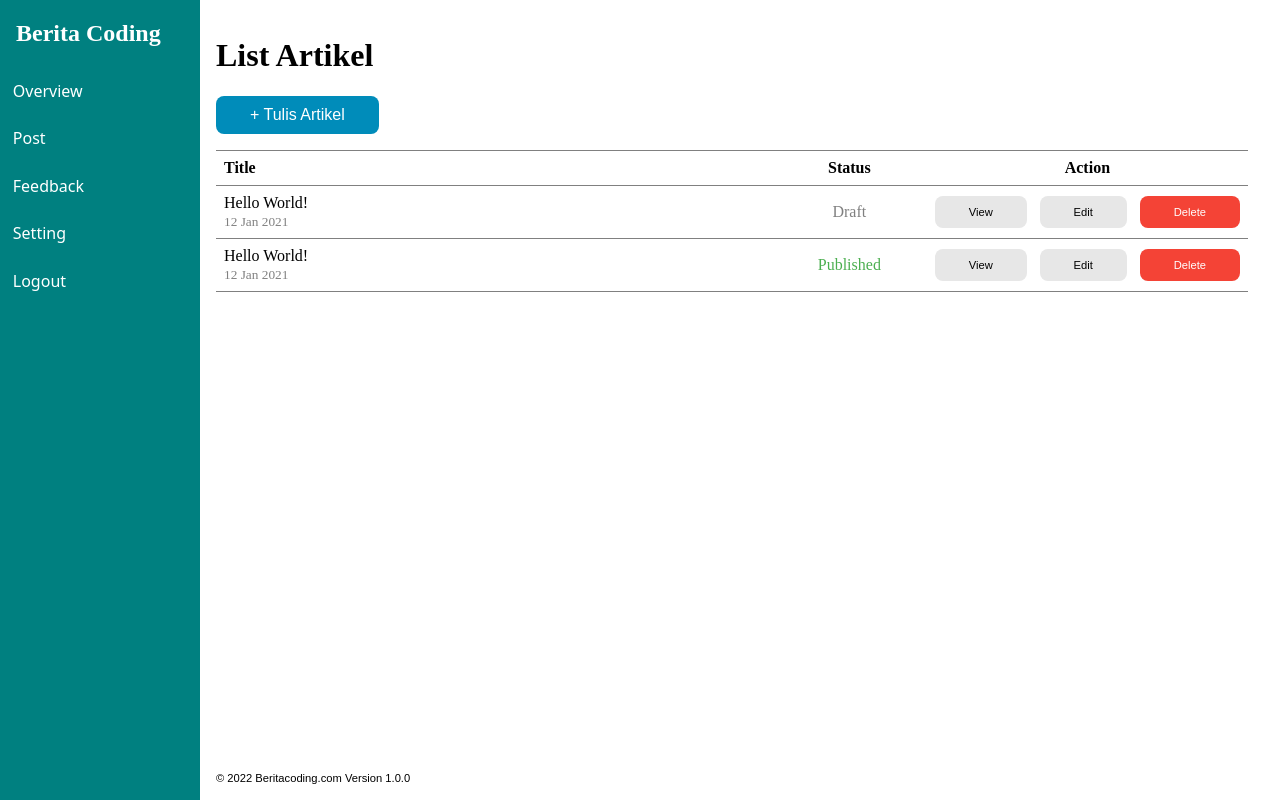
After one commit to TinkerbellBeStrong/beritacoding, a CodeIgniter app: the page made by application/views/admin/post_list.php in a window 1280 px wide. The commit adds this page. Run offline with CodeIgniter, Linux system fonts and the light colour scheme.

Commit message:
MATERI MEMBUAT HALAMAN ADMIN

```diff
--- a/application/config/autoload.php
+++ b/application/config/autoload.php
@@ -58,7 +58,7 @@ $autoload['packages'] = array();
 |
 |	$autoload['libraries'] = array('user_agent' => 'ua');
 */
-$autoload['libraries'] = array('database');
+$autoload['libraries'] = array('database','session');
 
 /*
 | -------------------------------------------------------------------
--- a/application/config/routes.php
+++ b/application/config/routes.php
@@ -58,4 +58,4 @@ $route['contact'] = 'page/contact';
 $route['article/(:any)'] = 'article/show/$1';
 
 //route ini untuk halaman admin
-$route['admin'] = 'admin/dasboard';
+$route['admin'] = 'admin/dashboard';
--- /dev/null
+++ b/application/views/admin/_partials/footer.php
@@ -0,0 +1,3 @@
+<footer class="footer">
+	&copy; <?= Date('Y') ?> Beritacoding.com Version 1.0.0
+</footer>
--- /dev/null
+++ b/application/views/admin/_partials/head.php
@@ -0,0 +1,5 @@
+<meta charset="UTF-8">
+<meta http-equiv="X-UA-Compatible" content="IE=edge">
+<meta name="viewport" content="width=device-width, initial-scale=1.0">
+<title>Admin - Beritacoding</title>
+<link rel="stylesheet" href="<?= base_url('assets/css/admin.css') ?>">
--- /dev/null
+++ b/application/views/admin/_partials/side_nav.php
@@ -0,0 +1,12 @@
+<aside class="side-nav">
+	<div class="brand">
+		<h2>Berita Coding</h2>
+	</div>
+	<nav>
+		<a href="<?= site_url('admin/dashboard') ?>">Overview</a>
+		<a href="<?= site_url('admin/post') ?>">Post</a>
+		<a href="<?= site_url('admin/feedback') ?>">Feedback</a>
+		<a href="<?= site_url('admin/setting') ?>">Setting</a>
+		<a href="<?= site_url('auth/logout') ?>">Logout</a>
+	</nav>
+</aside>
--- /dev/null
+++ b/application/views/admin/post_list.php
@@ -0,0 +1,64 @@
+<!DOCTYPE html>
+<html lang="en">
+
+<head>
+	<?php $this->load->view('admin/_partials/head.php') ?>
+</head>
+
+<body>
+	<main class="main">
+		<?php $this->load->view('admin/_partials/side_nav.php') ?>
+
+		<div class="content">
+			<h1>List Artikel</h1>
+
+			<div class="toolbar">
+				<a href="#" class="button button-primary" role="button">+ Tulis Artikel</a>
+			</div>
+
+			<table class="table">
+				<thead>
+					<tr>
+						<th>Title</th>
+						<th style="width: 15%;" class="text-center">Status</th>
+						<th style="width: 25%;" class="text-center">Action</th>
+					</tr>
+				</thead>
+				<tbody>
+					<tr>
+						<td>
+							<div>Hello World!</div>
+							<div class="text-gray"><small>12 Jan 2021<small></div>
+						</td>
+						<td class="text-center text-gray">Draft</td>
+						<td>
+							<div class="action">
+								<a href="#" class="button button-small" role="button">View</a>
+								<a href="#" class="button button-small" role="button">Edit</a>
+								<a href="#" class="button button-small button-danger" role="button">Delete</a>
+							</div>
+						</td>
+					</tr>
+					<tr>
+						<td>
+							<div>Hello World!</div>
+							<div class="text-gray"><small>12 Jan 2021<small></div>
+						</td>
+						<td class="text-center text-green">Published</td>
+						<td>
+							<div class="action">
+								<a href="#" class="button button-small" role="button">View</a>
+								<a href="#" class="button button-small" role="button">Edit</a>
+								<a href="#" class="button button-small button-danger" role="button">Delete</a>
+							</div>
+						</td>
+					</tr>
+				</tbody>
+			</table>
+
+			<?php $this->load->view('admin/_partials/footer.php') ?>
+		</div>
+	</main>
+</body>
+
+</html>
--- /dev/null
+++ b/assets/css/admin.css
@@ -0,0 +1,161 @@
+body {
+	margin: 0;
+	padding: 0;
+}
+
+.main {
+	display: flex;
+}
+
+.side-nav {
+	background: teal;
+	width: 25vw;
+	max-width: 200px;
+	height: 100vh;
+}
+
+.side-nav .brand {
+	padding: 0 1rem;
+	color: white;
+}
+
+.side-nav nav {
+	display: flex;
+	flex-direction: column;
+}
+
+.side-nav nav a {
+	font-family: sans;
+	text-decoration: none;
+	color: white;
+	padding: 0.8rem;
+}
+
+.side-nav nav a:hover {
+	background-color: rgba(0, 0, 0, 0.2);
+}
+
+.content {
+	padding: 1rem;
+	padding-right: 2rem;
+	width: 100%;
+	position: static;
+}
+
+.toolbar {
+	display: flex;
+	margin: 1rem 0;
+}
+
+.table {
+	width: 100%;
+	border-collapse: collapse;
+}
+
+.table,
+th,
+td {
+	border: 1px solid grey;
+	border-left: none;
+	border-right: none;
+	padding: 0.5rem;
+	text-align: left;
+}
+
+.action {
+	display: flex;
+	justify-content: center;
+	gap: 0.8rem;
+}
+
+.footer {
+	position: absolute;
+	bottom: 1rem;
+	text-align: center;
+	font-family: sans-serif;
+	font-size: 0.7rem;
+}
+
+/* Form */
+form {
+	box-sizing: border-box;
+	padding: 0rem;
+}
+label {
+	display: inline-block;
+	margin-bottom: 0.5rem;
+}
+input, textarea {
+	display: inline-block;
+	padding: 0.5rem;
+	margin-bottom: 1rem;
+	width: 100%;
+}
+input:focus, textarea:focus {
+	outline-color: dodgerblue;
+}
+
+/* Card */
+.card {
+	border: 1px solid lightgray;
+	padding: 1rem;
+	margin: 1rem 0;
+}
+
+.card-header {
+	display: flex;
+	justify-content: space-between;
+	font-family: sans-serif;
+}
+
+/* Button */
+.button {
+	background-color: #e7e7e7;
+	border: 2px solid transparent;
+	border-radius: 8px;
+	color: black;
+	padding: 8px 32px;
+	text-align: center;
+	text-decoration: none;
+	display: inline-block;
+	font-size: 1rem;
+	font-family: sans-serif;
+}
+
+.button:hover {
+	opacity: 0.8;
+}
+
+.button:active {
+	border: 2px solid rgba(0, 0, 0, 0.5);
+}
+
+.button-success {
+	background-color: #4caf50;
+	color: white;
+}
+.button-primary {
+	background-color: #008cba;
+	color: white;
+}
+.button-danger {
+	background-color: #f44336;
+	color: white;
+}
+
+.button-small {
+	font-size: 0.7rem;
+}
+
+/* Text */
+.text-green {
+	color: #4caf50;
+}
+
+.text-gray {
+	color: grey;
+}
+
+.text-center {
+	text-align: center;
+}
```
Also changed, not shown: application/controllers/admin/Dasboard.php (deleted, +0 -8 lines), application/controllers/admin/Dashboard.php (added, +8 -0 lines), application/controllers/admin/Feedback.php (+15 -1 lines), application/models/Feedback_model.php (+15 -0 lines), application/views/admin/dashboard.php (added, +19 -0 lines), application/views/admin/feedback_list.php (added, +72 -0 lines), application/views/admin/setting.php (added, +19 -0 lines), database/beritacoding.sql (+62 -1 lines), assets/css/main.css (indentation only).
